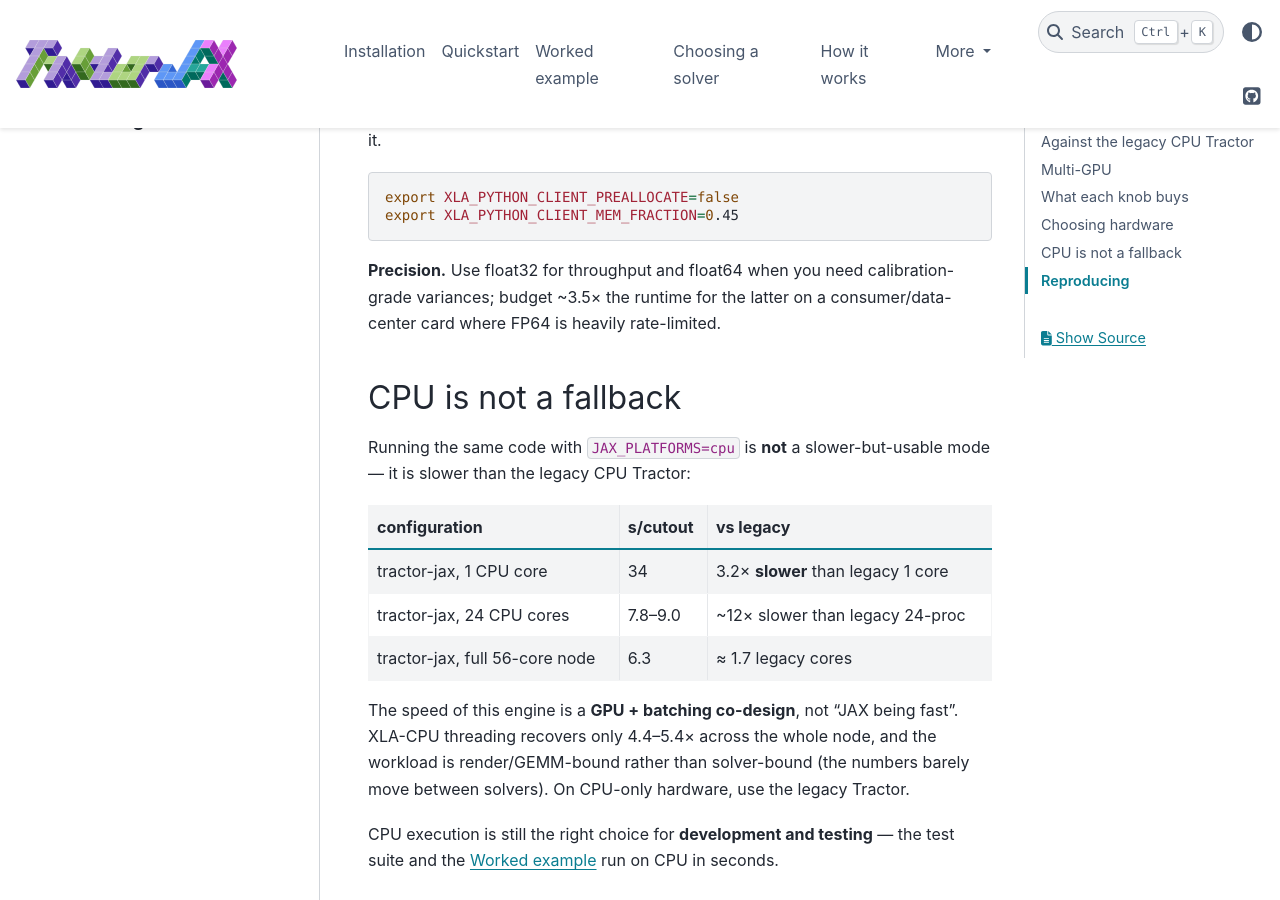
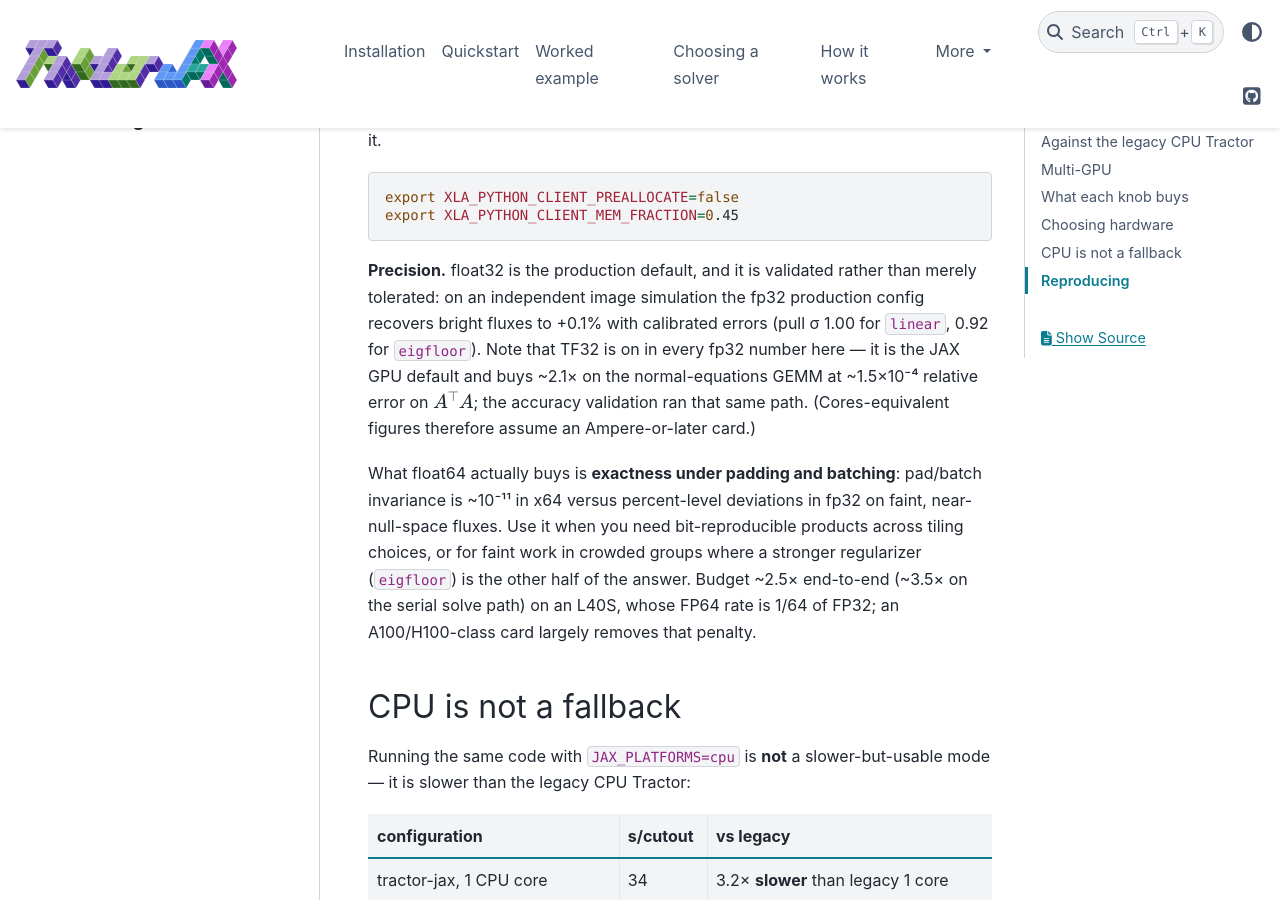
Before and after one commit to hbahk/tractor-jax, a Sphinx documentation site: the page built from docs/performance.md, in a window 1280 px wide and 900 px high, scrolled down 2072 px. Built offline with Sphinx 7.4.7 and the PyData theme 0.15.4, drawn with Linux system fonts in a browser that asks for light colours.

Commit message:
docs: correct the fp32/fp64 claim — fp32 is the validated default
The docs said fluxes and variances were "calibration-grade only in float64",
generalizing a warning the engine prints for the lasso solver specifically.
That contradicts our own validation: the production configuration is fp32, and
the sim-truth campaign measured the fp32 path at +0.1% bright-end bias with
CALIBRATED reported errors (pull sigma 1.00 linear, 0.92 eigfloor) — the
legacy CPU reference is the one that is ~60% optimistic.

Reframed around what x64 actually buys: exactness rather than accuracy —
pad/batch invariance ~1e-11 versus percent-level fp32 deviations on faint
near-null-space fluxes, and bit-reproducibility against an x64 reference.
Also records that TF32 is on in every fp32 number (JAX GPU default, ~2.1x on
the normal-equations GEMM at ~1.5e-4 relative on AtA) and that the accuracy
validation ran that same path, so cores-equivalent figures assume
Ampere-or-later.

Corrected in solvers, performance, installation, index, migration, and the
worked example (which keeps x64 only for reproducible printed numbers).

````diff
--- a/docs/performance.md
+++ b/docs/performance.md
@@ -66,9 +66,21 @@ export XLA_PYTHON_CLIENT_PREALLOCATE=false
 export XLA_PYTHON_CLIENT_MEM_FRACTION=0.45
 ```
 
-**Precision.** Use float32 for throughput and float64 when you need
-calibration-grade variances; budget ~3.5× the runtime for the latter on a
-consumer/data-center card where FP64 is heavily rate-limited.
+**Precision.** float32 is the production default, and it is validated rather
+than merely tolerated: on an independent image simulation the fp32 production
+config recovers bright fluxes to +0.1% with calibrated errors (pull σ 1.00 for
+`linear`, 0.92 for `eigfloor`). Note that TF32 is on in every fp32 number here —
+it is the JAX GPU default and buys ~2.1× on the normal-equations GEMM at
+~1.5×10⁻⁴ relative error on $A^\top A$; the accuracy validation ran that same
+path. (Cores-equivalent figures therefore assume an Ampere-or-later card.)
+
+What float64 actually buys is **exactness under padding and batching**: pad/batch
+invariance is ~10⁻¹¹ in x64 versus percent-level deviations in fp32 on faint,
+near-null-space fluxes. Use it when you need bit-reproducible products across
+tiling choices, or for faint work in crowded groups where a stronger regularizer
+(`eigfloor`) is the other half of the answer. Budget ~2.5× end-to-end (~3.5× on
+the serial solve path) on an L40S, whose FP64 rate is 1/64 of FP32; an
+A100/H100-class card largely removes that penalty.
 
 ## CPU is not a fallback
 
````
Also changed, not shown: docs/index.md (+3 -3 lines), docs/installation.md (+8 -4 lines), docs/migration.md (+4 -3 lines), docs/solvers.md (+9 -5 lines), 1 other file.
